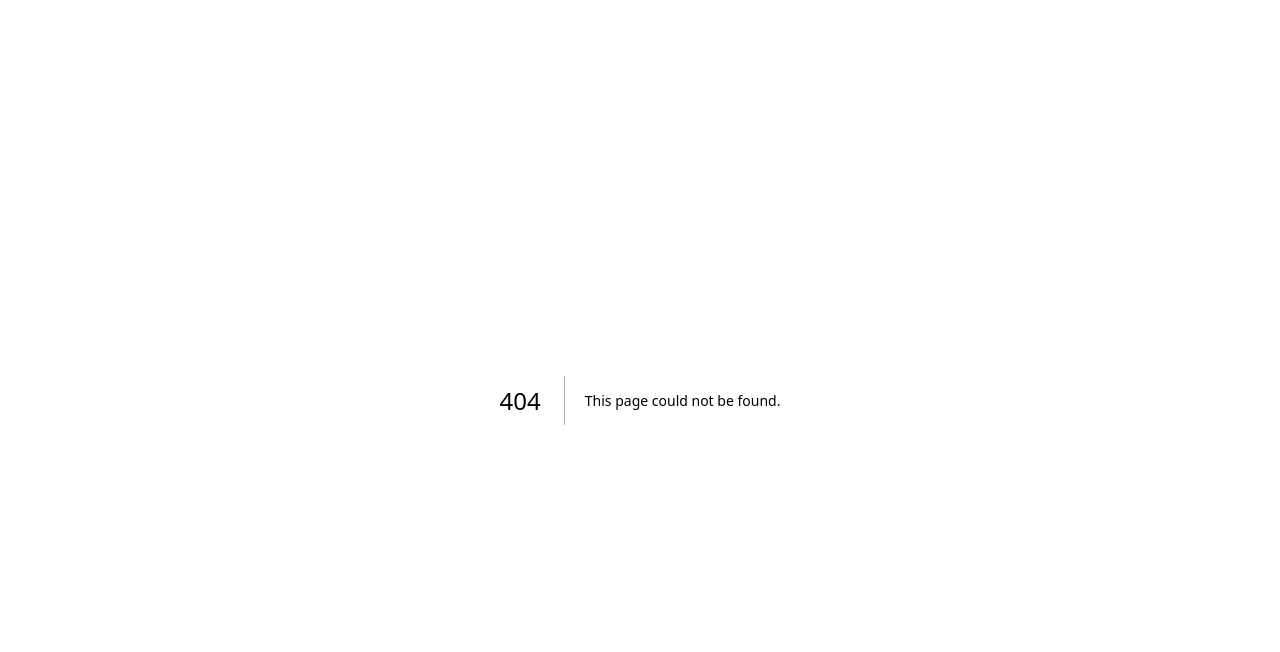
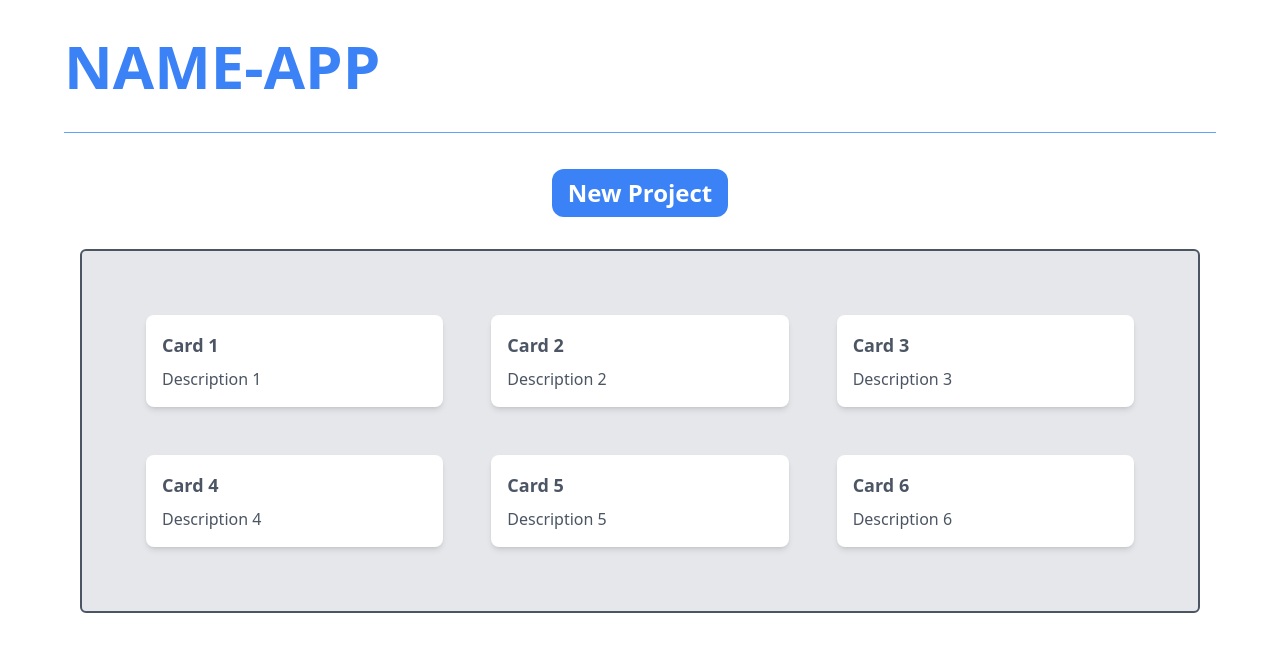
Before and after one commit to Trycatch-tv/team6-project4-frontend, a Next.js app: page /components/projects/dashboard in a window 1280 px wide. Before the commit this address had no page. Shown: the top 652 px of the page. Built offline with nearby package versions, Linux system fonts and the light colour scheme.

Commit message:
folder creation, dashboard initiated

```diff
--- /dev/null
+++ b/src/pages/components/projects/dashboard.js
@@ -0,0 +1,37 @@
+import React from 'react'
+
+function Dashboard() {
+    const data = [
+        { title: 'Card 1', description: 'Description 1' },
+        { title: 'Card 2', description: 'Description 2' },
+        { title: 'Card 3', description: 'Description 3' },
+        { title: 'Card 4', description: 'Description 4' },
+        { title: 'Card 5', description: 'Description 5' },
+        { title: 'Card 6', description: 'Description 6' },
+    ];
+    return (
+        <div className='w-[90%] flex flex-col items-center mx-auto py-9'>
+            <div className='w-full'>
+                <h2 className=" text-6xl font-bold text-blue-500 justify-start m-auto">NAME-APP</h2>
+
+            </div>
+            <hr className="border-t-3 border-blue-400 my-9 w-full" />
+
+            <button className="w-22 text-2xl bg-blue-500 hover:bg-blue-600 text-white font-bold py-2 px-4 rounded-xl">
+                New Project
+            </button>
+            <div className="container mx-auto px-4 py-8">
+                <div className="grid grid-cols-1 md:grid-cols-3 gap-12 border-2 border-gray-600 rounded-md p-16 bg-gray-200">
+                    {data.map((card) => (
+                        <div key={card.title} className="bg-white shadow-md rounded-lg p-4  "> {/* add hover effect */}
+                            <h3 className="text-lg font-bold mb-2 text-gray-600">{card.title}</h3>
+                            <p className="text-gray-600">{card.description}</p>
+                        </div>   /* add done delete detailss */
+                    ))}
+                </div>
+            </div>
+        </div>
+    )
+}
+
+export default Dashboard
--- a/src/styles/globals.css
+++ b/src/styles/globals.css
@@ -2,7 +2,7 @@
 @tailwind components;
 @tailwind utilities;
 
-:root {
+/* :root {
   --foreground-rgb: 0, 0, 0;
   --background-start-rgb: 214, 219, 220;
   --background-end-rgb: 255, 255, 255;
@@ -25,3 +25,4 @@ body {
     )
     rgb(var(--background-start-rgb));
 }
+ */
```
Also changed, not shown: .eslintrc.json, 1 other file (tests, documents, lock files or other folders).
